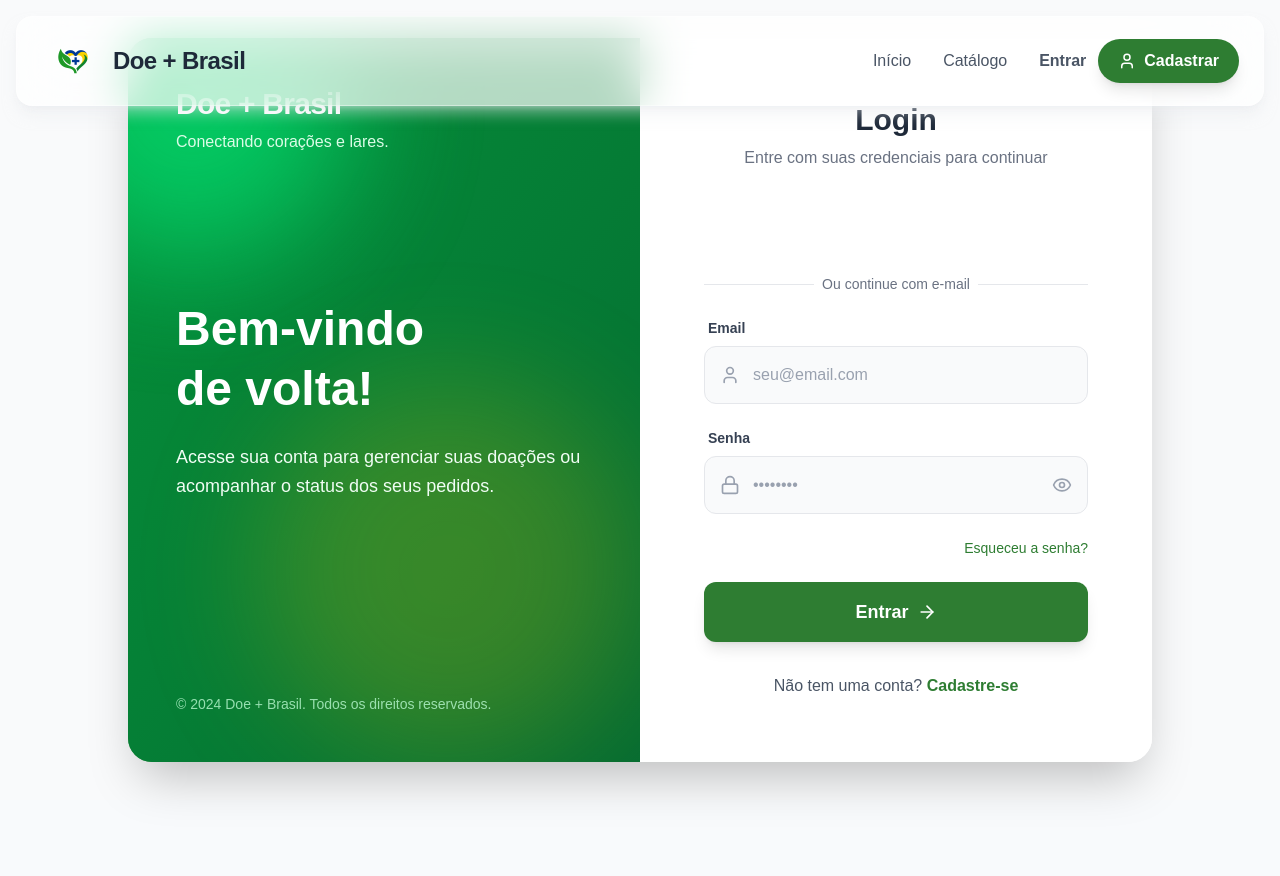
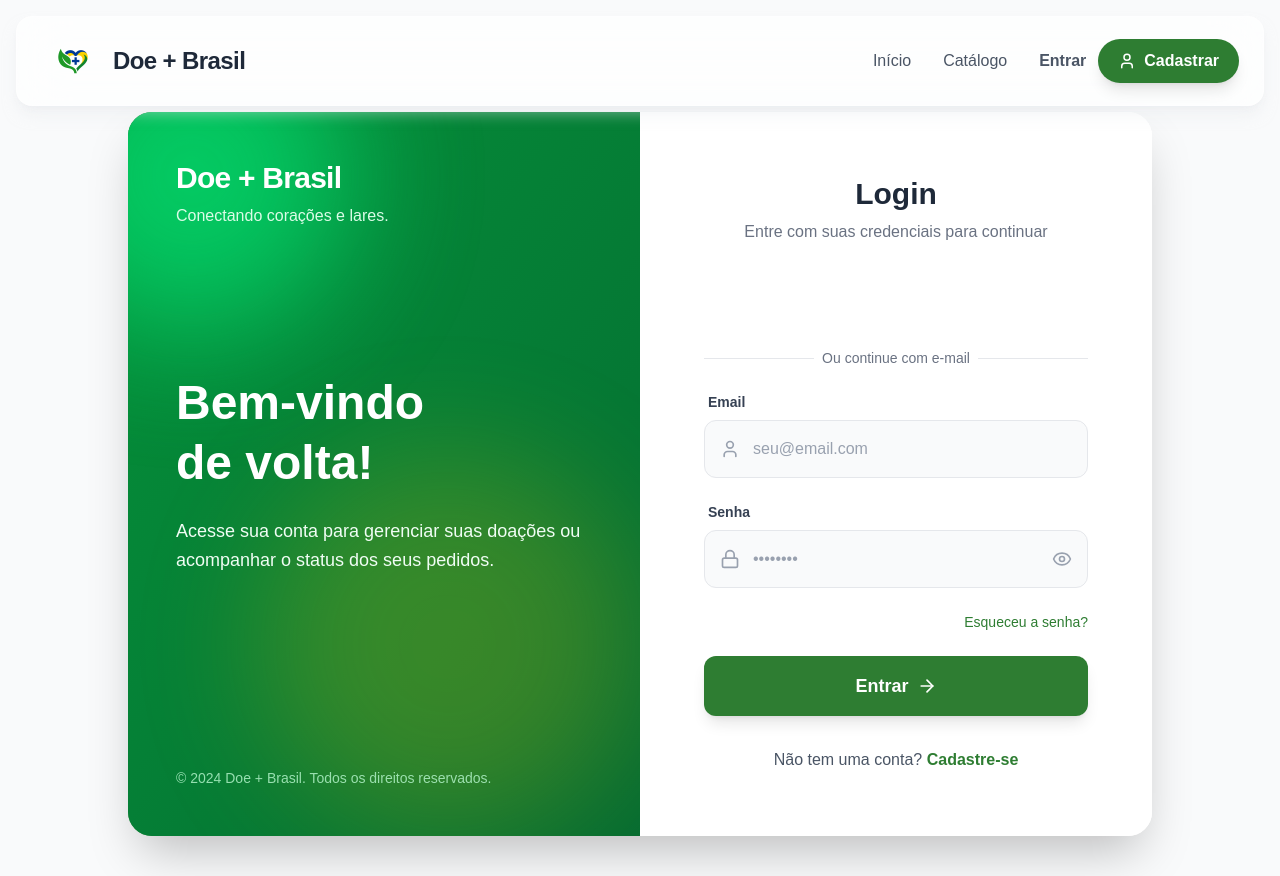
Before and after one commit to Ramirez-434/pibiex-doemoveis, a React (Vite) app in the folder web/: page /login in a window 1280 px wide. Before the commit the page ends 800 px from the top, so only its background shows below. Built offline with nearby package versions, Linux system fonts and the light colour scheme.

Commit message:
style(ui): fix missing top padding caused by floating navbar

```diff
--- a/web/src/components/HeroSection.tsx
+++ b/web/src/components/HeroSection.tsx
@@ -6,7 +6,7 @@ const HeroSection = () => {
     const navigate = useNavigate();
 
     return (
-        <section className="relative bg-gradient-to-br from-green-100 via-green-50 to-white py-16 sm:py-20 md:py-24 lg:py-32 overflow-hidden">
+        <section className="relative bg-gradient-to-br from-green-100 via-green-50 to-white pt-28 pb-16 sm:py-20 md:py-24 lg:py-32 overflow-hidden">
             <div className="absolute top-0 right-0 -mr-20 -mt-20 w-64 sm:w-96 h-64 sm:h-96 bg-green-200 rounded-full blur-3xl opacity-30 animate-float"></div>
             <div className="absolute bottom-0 left-0 -ml-20 -mb-20 w-56 sm:w-80 h-56 sm:h-80 bg-orange-200 rounded-full blur-3xl opacity-30 animate-float delay-700"></div>
 
--- a/web/src/pages/Login.tsx
+++ b/web/src/pages/Login.tsx
@@ -44,7 +44,7 @@ const Login = () => {
     };
 
     return (
-        <div className="min-h-screen flex items-center justify-center bg-gray-50 p-4 font-sans">
+        <div className="min-h-screen flex items-center justify-center bg-gray-50 pt-28 pb-10 px-4 font-sans">
             <div className="w-full max-w-5xl bg-white rounded-3xl shadow-2xl overflow-hidden flex flex-col md:flex-row animate-scale-in">
                 {/* Left Side - Image/Branding */}
                 <div className="md:w-1/2 bg-primary p-12 text-white flex flex-col justify-between relative overflow-hidden">
--- a/web/src/pages/Register.tsx
+++ b/web/src/pages/Register.tsx
@@ -116,7 +116,7 @@ const Register = () => {
     };
 
     return (
-        <div className="min-h-screen flex flex-col justify-center bg-gray-50 py-10 px-4 font-sans">
+        <div className="min-h-screen flex flex-col justify-center bg-gray-50 pt-28 pb-10 px-4 font-sans">
             <div className="w-full max-w-6xl mx-auto bg-white rounded-3xl shadow-2xl overflow-hidden flex flex-col md:flex-row-reverse animate-scale-in">
                 {/* Right Side - Image/Branding */}
                 <div className="md:w-5/12 bg-secondary p-10 md:p-12 text-white flex flex-col justify-between relative overflow-hidden">
```
